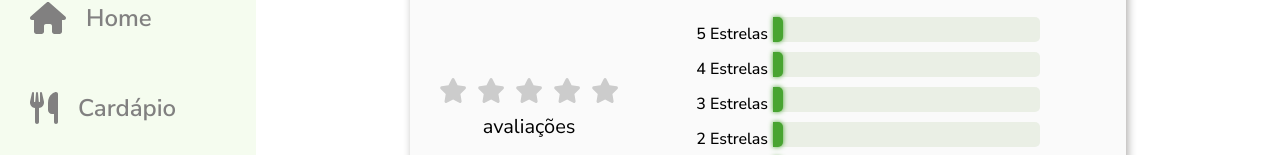
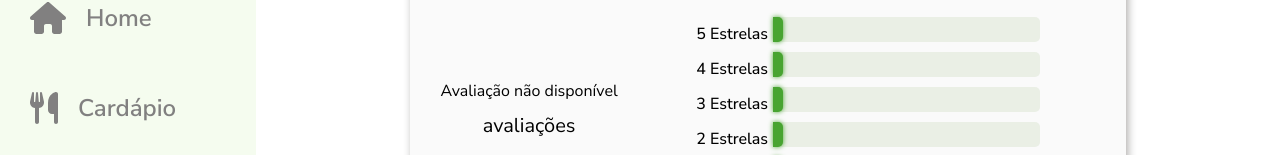
Before and after one commit to Xul14/SaveEats-Web, a React (Vite) app: page /menu/avaliacao in a window 1280 px wide. Shown: the part 176-331 px from the top of the page. Built offline with nearby package versions, Linux system fonts and the light colour scheme; no server answers.

Commit message:
Avaliacao ok

```diff
--- a/src/pages/Menu/AvaliacaoPage/AvaliacaoPage.jsx
+++ b/src/pages/Menu/AvaliacaoPage/AvaliacaoPage.jsx
@@ -35,14 +35,30 @@ export function AvaliacaoPage() {
     }, [])
 
     function mediaEstrelas(media) {
-        const numeroEstrelas = Math.round(parseFloat(media));
+        const partes = media.toString().split(',');
+        const parteInteira = parseInt(partes[0], 10);
+        const parteDecimal = parseInt(partes[1], 10) || 0;
+
+        let estrelasArredondadas;
+
+        if (parteDecimal >= 5) {
+            estrelasArredondadas = parteInteira + 1;
+        } else {
+            estrelasArredondadas = parteInteira;
+        }
+
         const stars = [];
 
+        console.log(`Media ${media}`);
+        console.log(`Inteiro ${parteInteira}`);
+        console.log(`Decimal ${parteDecimal}`);
+        console.log(`Arredondado ${estrelasArredondadas}`);
+
         for (let i = 1; i <= 5; i++) {
-            if (i <= numeroEstrelas) {
-                stars.push(<FontAwesomeIcon icon={faStar} key={i} className="star-filled-avaliacao"/>);
+            if (i <= estrelasArredondadas) {
+                stars.push(<FontAwesomeIcon icon={faStar} key={i} className="star-filled-avaliacao" />);
             } else {
-                stars.push(<FontAwesomeIcon icon={faStar} key={i} className="star-empty-avaliacao"/>);
+                stars.push(<FontAwesomeIcon icon={faStar} key={i} className="star-empty-avaliacao" />);
             }
         }
 
@@ -70,7 +86,8 @@ export function AvaliacaoPage() {
                                 <p className="title_media_estrelas">{avaliacaoData.media_estrelas} </p>
 
                                 <div className="star-rating">
-                                    {mediaEstrelas(avaliacaoData.media_estrelas)}
+                                    {/* {mediaEstrelas(avaliacaoData.media_estrelas)} */}
+                                    {avaliacaoData.media_estrelas ? mediaEstrelas(avaliacaoData.media_estrelas) : <p>Avaliação não disponível</p>}
                                 </div>
 
                                 <p className="titdesc_media_estrelas">{avaliacaoData.quantidade_avaliacoes} avaliações</p>
```
